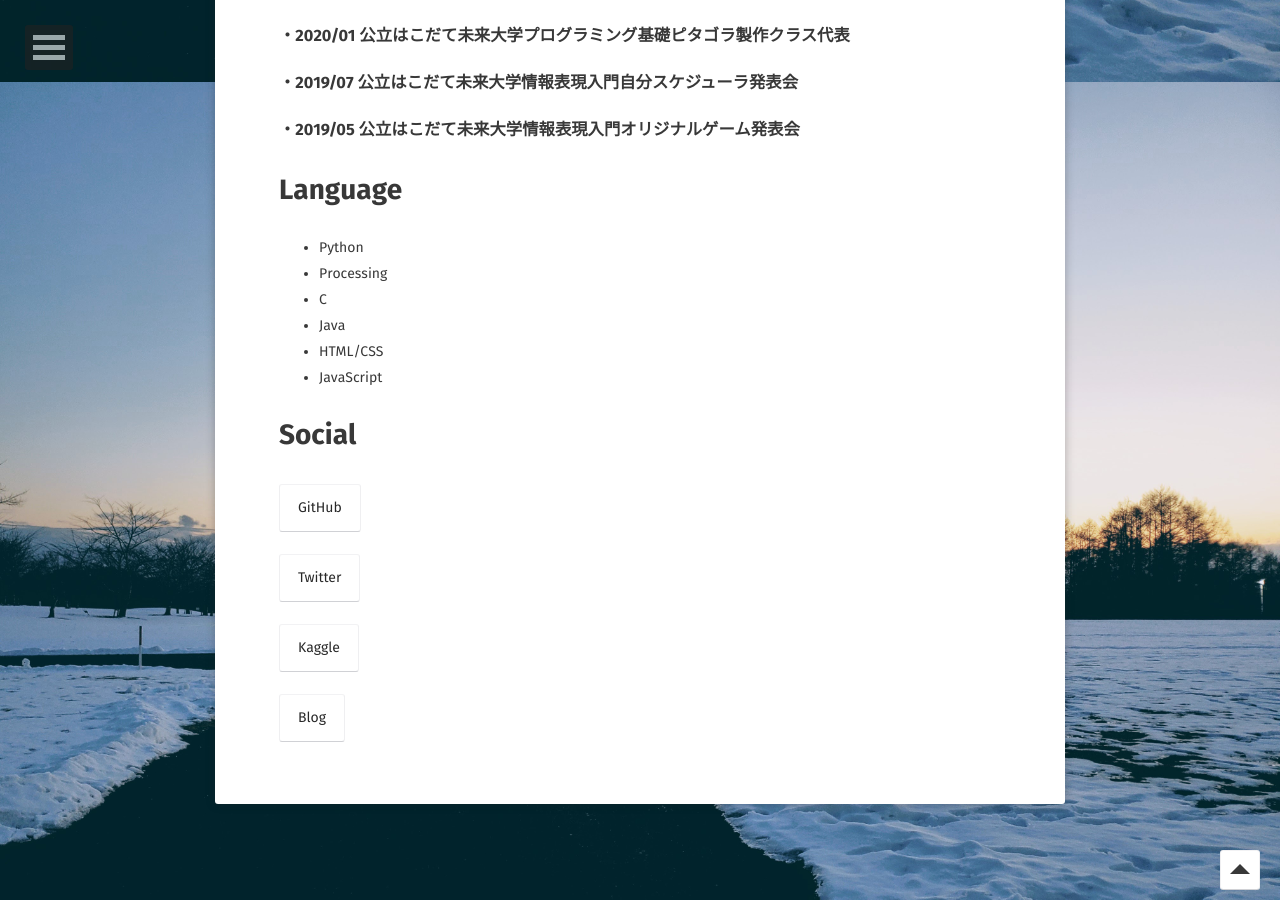
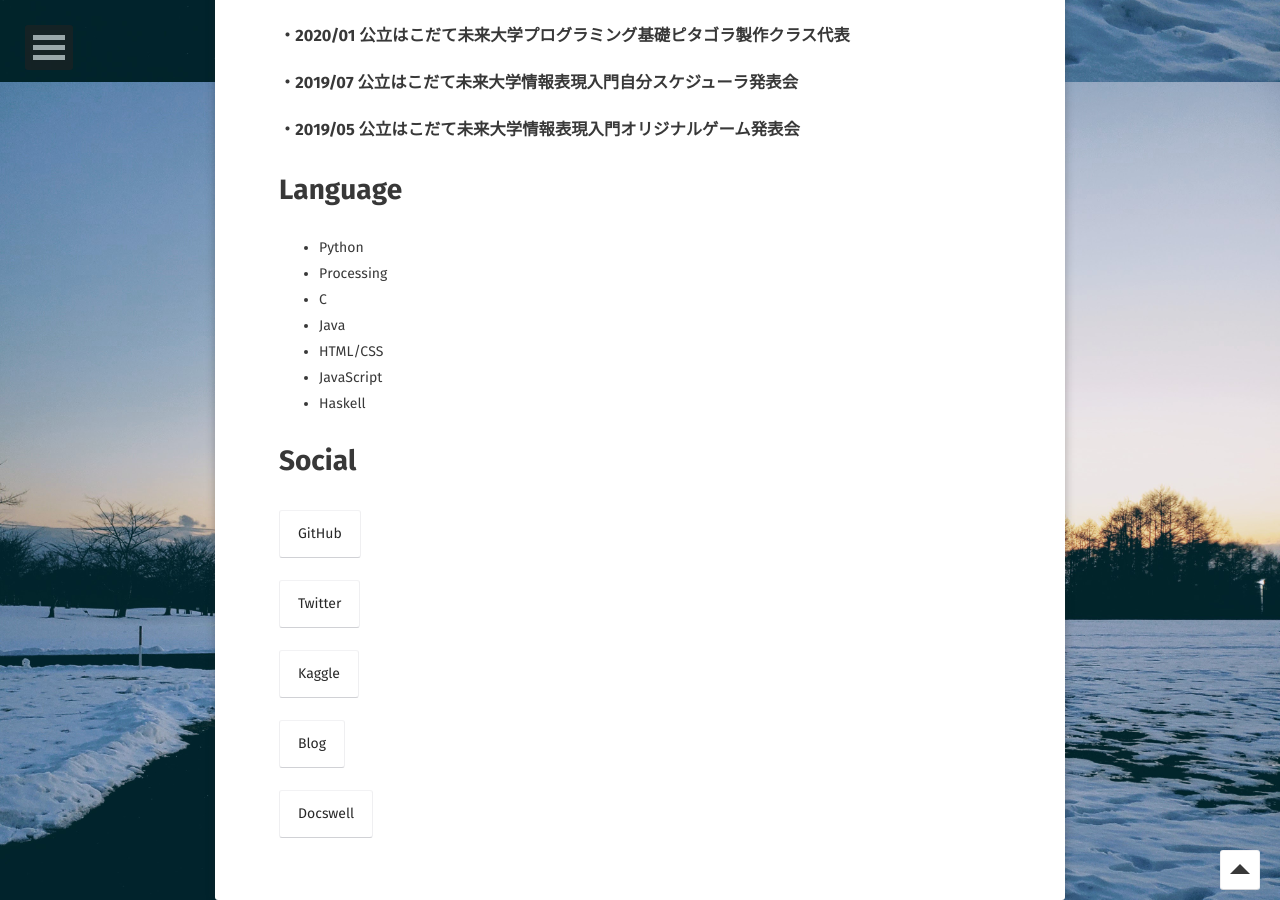
Before and after one commit to marbou090/marbou090.github.io, a Jekyll site: the page built from about/index.md, in a window 1280 px wide and 900 px high, scrolled down 878 px. Built offline with Jekyll 4.4.1, drawn with Linux system fonts in a browser that asks for light colours; some web fonts are replaced.

Commit message:
fix intro

```diff
--- a/about/index.md
+++ b/about/index.md
@@ -32,6 +32,7 @@ mathjax: true
 + Java
 + HTML/CSS
 + JavaScript
++ Haskell
 
 # Social
 [GitHub](https://github.com/marbou090){: .btn}
@@ -41,3 +42,5 @@ mathjax: true
 [Kaggle](https://www.kaggle.com/mrboupp){: .btn}
 
 [Blog](https://marbou090.github.io/MyBlog/){: .btn}
+
+[Docswell](https://www.docswell.com/user/marbou090){: .btn}
```
